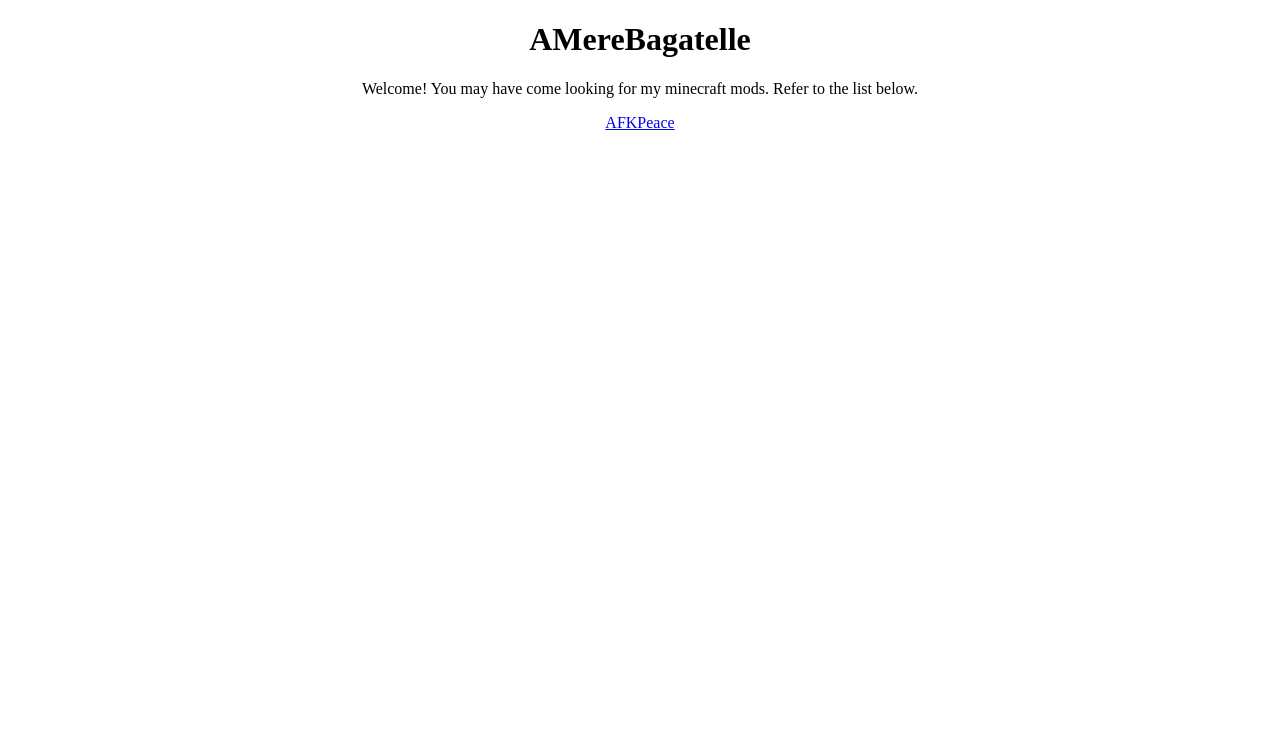
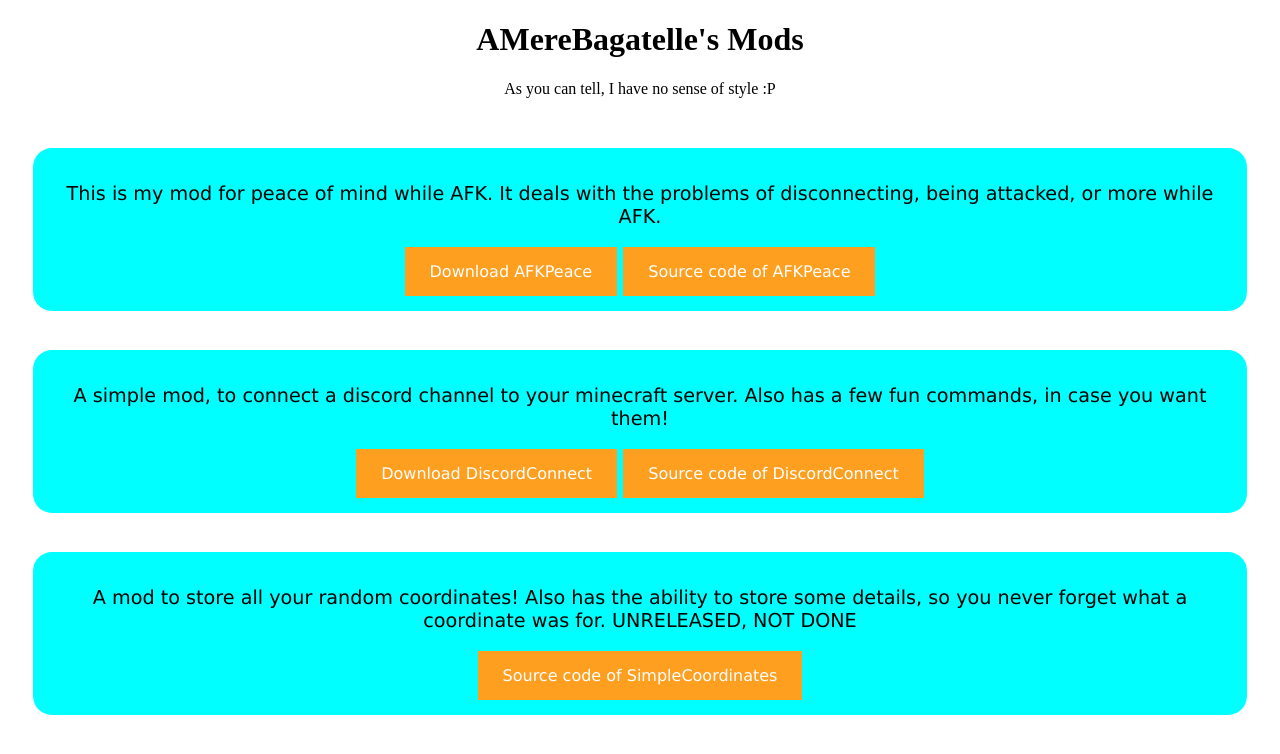
Before and after one commit to AMereBagatelle/AMereBagatelle.github.io, a plain HTML site: page index.html in a window 1280 px wide. Drawn offline with Linux system fonts and the light colour scheme.

Commit message:
Fixing up the website to look nice

```diff
--- a/index.html
+++ b/index.html
@@ -6,8 +6,25 @@
         <link rel="stylesheet" href="res/index.css">
     </head>
     <body>
-        <h1>AMereBagatelle</h1>
-        <p>Welcome!  You may have come looking for my minecraft mods.  Refer to the list below.</p>
-        <a href="https://github.com/AMereBagatelle/AFKPeace">AFKPeace</a>
+        <h1>AMereBagatelle's Mods</h1>
+        <p>As you can tell, I have no sense of style :P</p>
+        <div id="mods">
+            <div id="afkpeace">
+                <p>This is my mod for peace of mind while AFK.  It deals with the problems of disconnecting, being attacked, or more while AFK.</p>
+                <a href="https://github.com/AMereBagatelle/AFKPeace/releases">Download AFKPeace</a>
+                <a href="https://github.com/AMereBagatelle/AFKPeace">Source code of AFKPeace</a>
+            </div>
+
+            <div id="discordconnect">
+                <p>A simple mod, to connect a discord channel to your minecraft server.  Also has a few fun commands, in case you want them!</p>
+                <a href="https://github.com/AMereBagatelle/DiscordConnect/releases">Download DiscordConnect</a>
+                <a href="https://github.com/AMereBagatelle/DiscordConnect">Source code of DiscordConnect</a>
+            </div>
+
+            <div id="simplecoordinates">
+                <p>A mod to store all your random coordinates!  Also has the ability to store some details, so you never forget what a coordinate was for.  UNRELEASED, NOT DONE</p>
+                <a href="https://github.com/AMereBagatelle/SimpleCoordinates">Source code of SimpleCoordinates</a>
+            </div>
+        </div>
     </body>
 </html>
--- a/res/index.css
+++ b/res/index.css
@@ -1,6 +1,57 @@
+body, html {
+    height: 100%;
+    background-image: whitesmoke;
+}
+
 * {
     text-align: center;
 }
+
 a {
     font-size: medium;
 }
+
+a:link, a:visited {
+    background-color: rgb(255, 159, 32);
+    color: white;
+    padding: 15px 25px;
+    text-align: center;
+    text-decoration: none;
+    display: inline-block;
+}
+
+#mods {
+    border-color: aqua;
+}
+
+#mods {
+    margin: auto auto;
+    border-radius: 1em;
+    color: rgb(0, 0, 0);
+    font-size: 1.2em;
+    font-family: Verdana, Geneva, Tahoma, sans-serif;
+    padding: 15px 25px;
+    width: fit-content;
+    display: block;
+}
+
+#afkpeace {
+    margin-top: 1em;
+    border-radius: 1em;
+    padding: 15px 25px;
+    background-color: aqua;
+}
+
+#discordconnect {
+    margin-top: 2em;
+    border-radius: 1em;
+    padding: 15px 25px;
+    background-color: aqua;
+}
+
+#simplecoordinates {
+    margin-top: 2em;
+    border-radius: 1em;
+    padding: 15px 25px;
+    background-color: aqua;
+}
```
